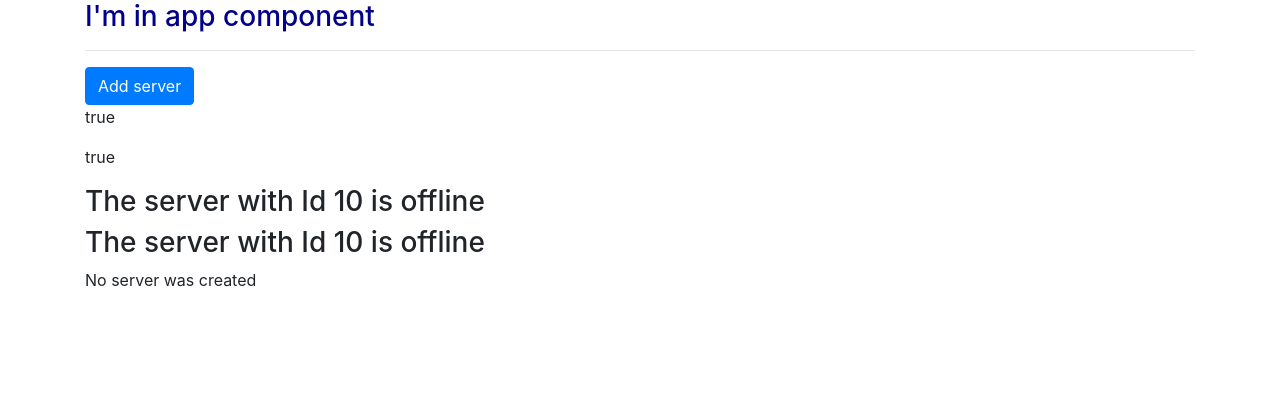
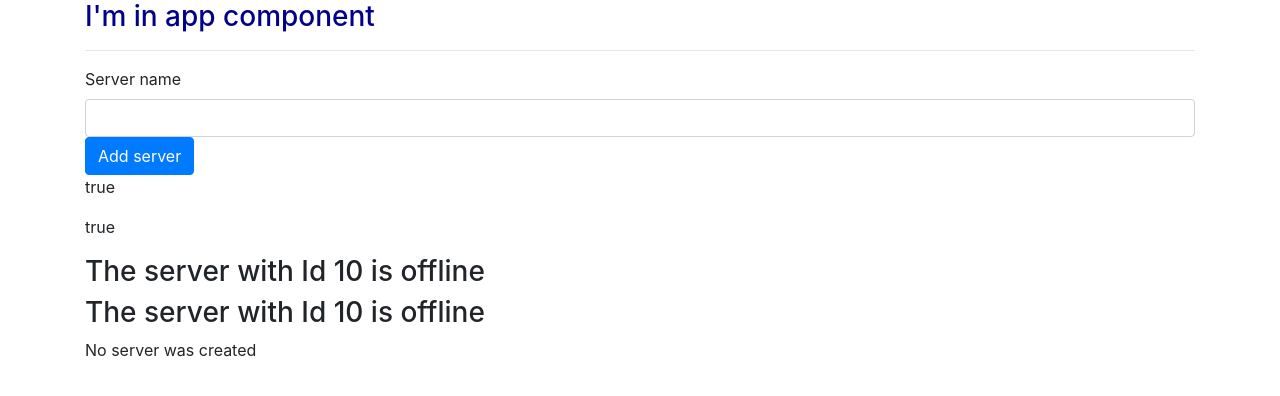
Before and after one commit to rzribeiro/my-first-app-angular2, an Angular app: page / in a window 1280 px wide. Shown: the top 396 px of the page. Built offline with nearby package versions, Linux system fonts and the light colour scheme.

Commit message:
Passing and using data with event biding

```diff
--- a/src/app/servers/servers.component.html
+++ b/src/app/servers/servers.component.html
@@ -1,3 +1,8 @@
+<label>Server name</label>
+<input type="text"
+       class="form-control"
+       (input)="onUpdateServerName($event)">
+{{serverName}}
 <button class="btn btn-primary"
         [disabled]="!allowNewServer"
         (click)="onCreateServer()">Add server</button>
--- a/src/app/servers/servers.component.ts
+++ b/src/app/servers/servers.component.ts
@@ -11,6 +11,7 @@ export class ServersComponent implements OnInit {
 
   allowNewServer: boolean = false;
   serverCreationStatus: string = 'No server was created';
+  serverName: string = '';
 
   constructor() {
     setTimeout(() => {
@@ -25,4 +26,8 @@ export class ServersComponent implements OnInit {
     this.serverCreationStatus = 'Server was created';
   }
 
+  onUpdateServerName(event: Event){
+    this.serverName = (<HTMLInputElement>event.target).value;
+  }
+
 }
```
